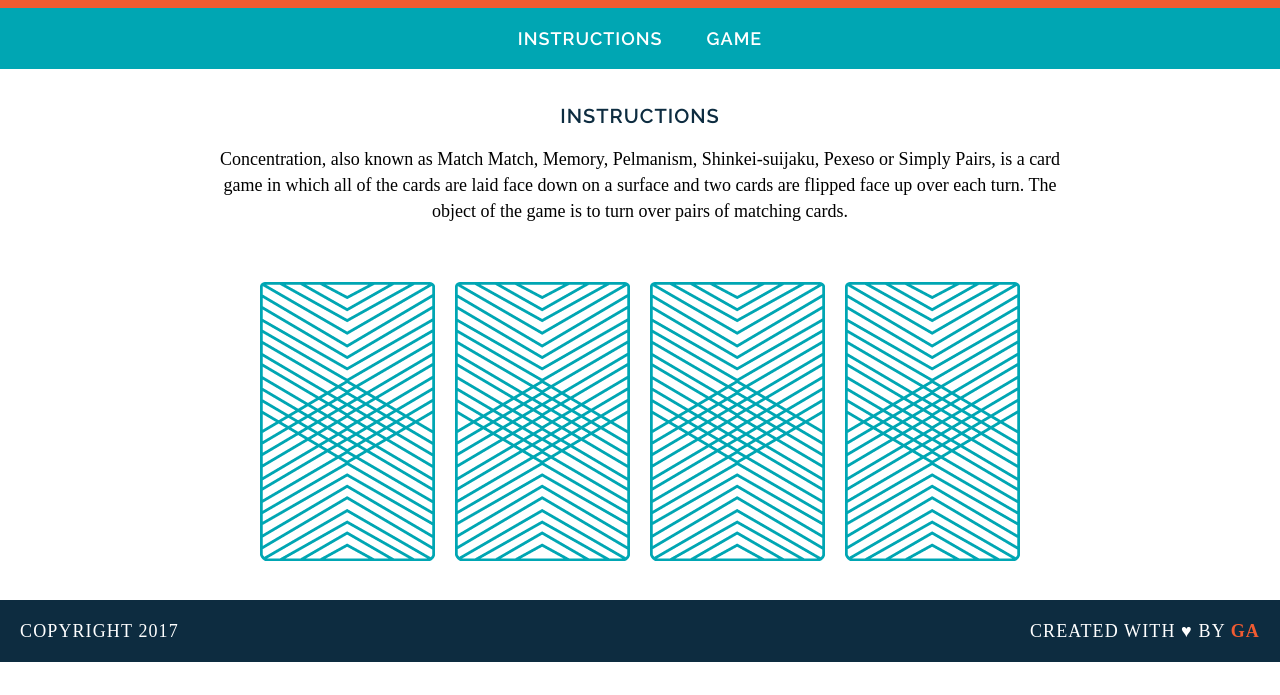
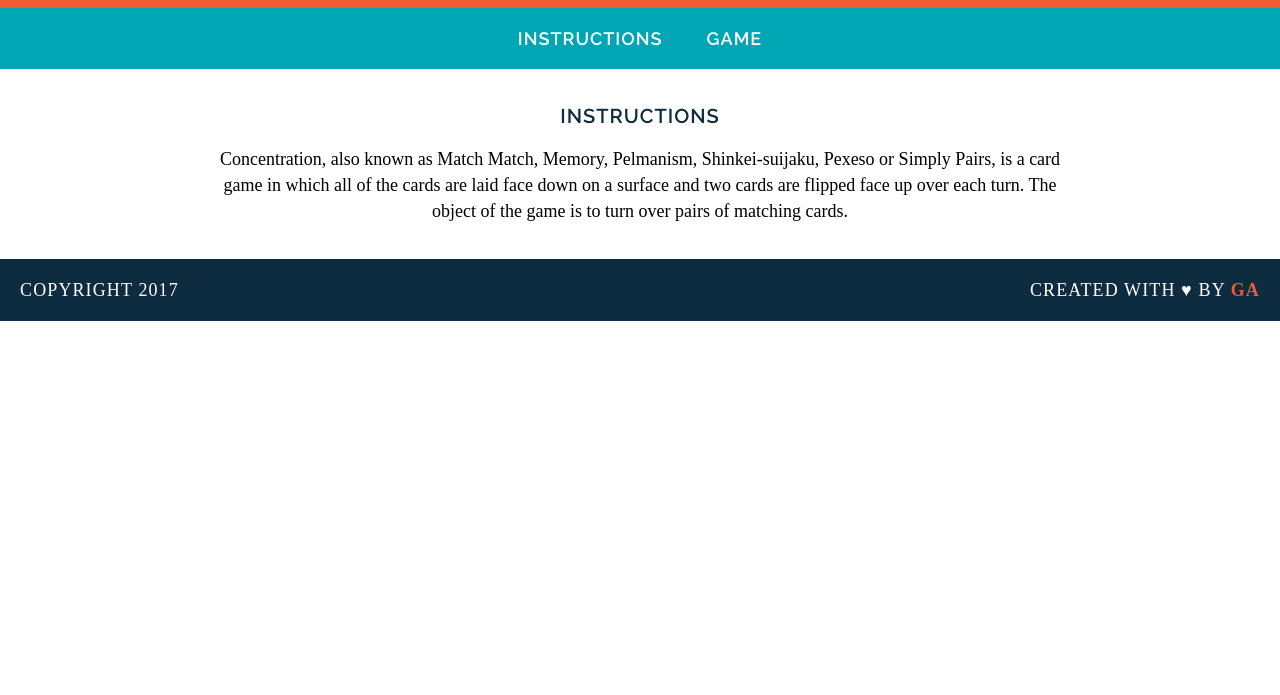
Before and after one commit to CCowens93/wdi-fundamentals-memorygame, a plain HTML site: page index.html in a window 1280 px wide. Shown: the part 105-800 px from the top of the page. Drawn offline with Linux system fonts and the light colour scheme; a web font is replaced by a local one.

Commit message:
Add files via upload

```diff
--- a/index.html
+++ b/index.html
@@ -18,11 +18,8 @@
 		<p>Concentration, also known as Match Match, Memory, Pelmanism, Shinkei-suijaku, Pexeso or Simply Pairs, is a card game in which all of the cards are laid face down on a surface and two cards are flipped face up over each turn. The object of the game is to turn over pairs of matching cards.</p>
 
 <div>
-	<img src="images/back.png"alt="Queen of Diamonds">
-	<img src="images/back.png"alt="Queen of Hearts">
-	<img src="images/back.png"alt="King of Diamonds">
-	<img src="images/back.png"alt="King of Hearts">
-</div>
+	<div id= "game-board" class="board clearfix">
+	</div>
 </main>
 <footer>
 	<div class="copyright">
```
